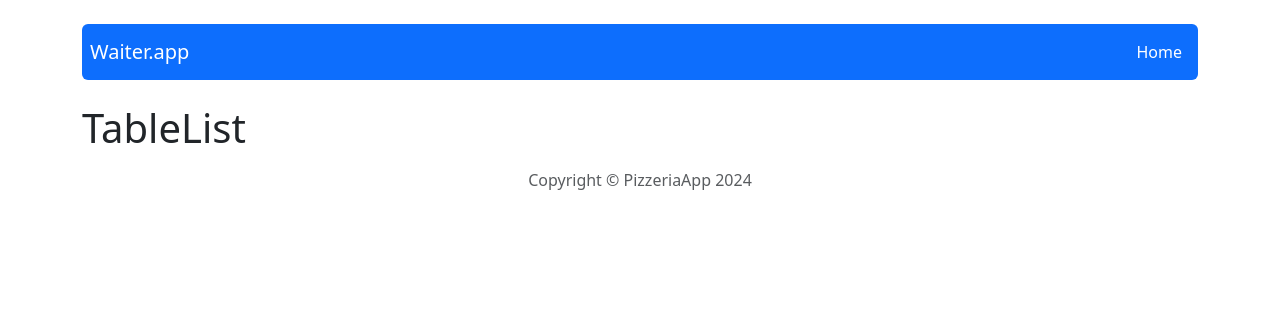
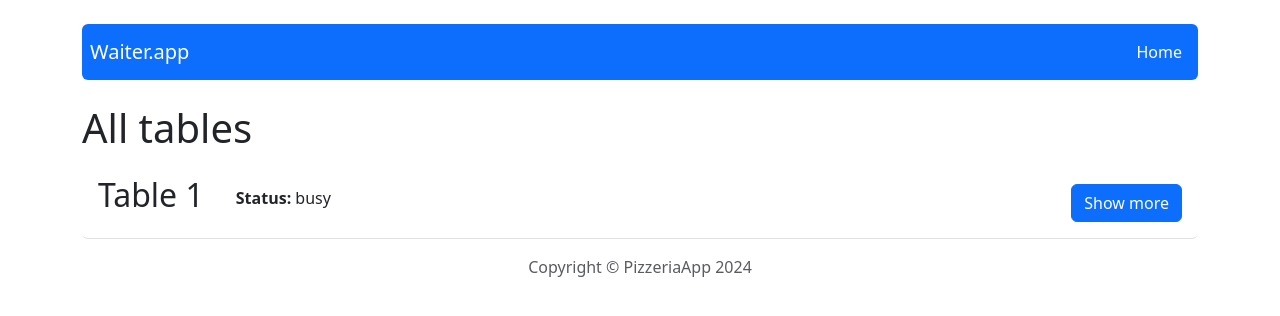
Before and after one commit to wojciechdlugosz/pizzeria-react-app, a React (Create React App) app: page / in a window 1280 px wide. Shown: the top 316 px of the page. Built offline with nearby package versions, Linux system fonts and the light colour scheme.

Commit message:
Prepare all tables page view

```diff
--- a/src/components/pages/TableList/TableList.js
+++ b/src/components/pages/TableList/TableList.js
@@ -1,6 +1,15 @@
+import { ListGroup, Button } from "react-bootstrap";
+
 const TableList = () => {
     return (
-        <h1>TableList</h1>
+        <>
+        <h1>All tables</h1>
+        <ListGroup horizontal className="d-flex align-items-end border-bottom py-2">
+            <ListGroup.Item className="border-0"><h2>Table 1</h2></ListGroup.Item>
+            <ListGroup.Item className="border-0 py-1"><p><b>Status: </b>busy</p></ListGroup.Item>
+            <ListGroup.Item className="ms-auto border-0"><Button>Show more</Button></ListGroup.Item>
+        </ListGroup>
+        </>
     );
 };
 
```
